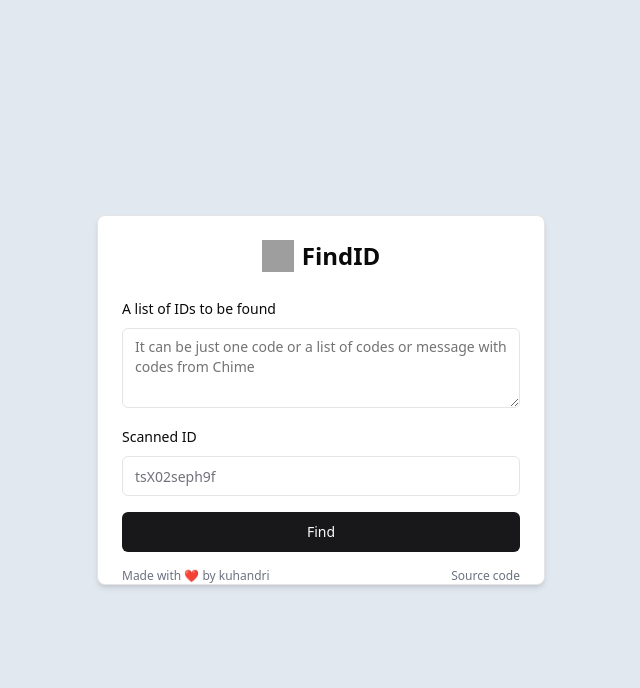
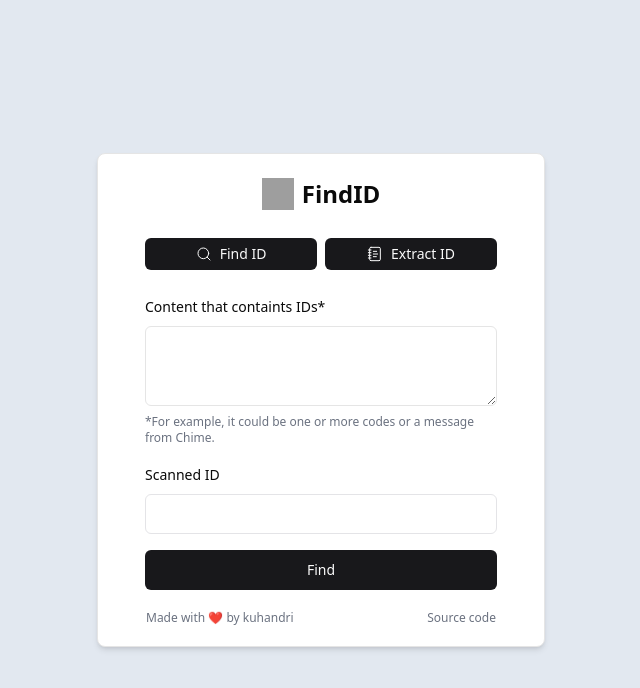
Before and after one commit to LWJerri/FindID, a React (Vite) app: page / in a window 1280 px wide. Shown: the top 688 px of the page, without its empty margins (319-959 px from the left). Built offline with nearby package versions, Linux system fonts and the light colour scheme; grey boxes are pictures that could not be loaded.

Commit message:
Split `App` codebase to small code parts, add custom context menu if `__TAURI_METADATA__` is available

```diff
--- a/src/App.tsx
+++ b/src/App.tsx
@@ -1,104 +1,59 @@
-import { Button } from "@/components/ui/button";
-import { Card, CardContent, CardHeader } from "@/components/ui/card";
-import { Input } from "@/components/ui/input";
-import { Label } from "@/components/ui/label";
+import { Tabs, TabsContent } from "@radix-ui/react-tabs";
+import { emit } from "@tauri-apps/api/event";
 import { useState } from "react";
-import { Textarea } from "./components/ui/textarea";
+import { onEventShowMenu } from "tauri-plugin-context-menu";
+import { ExtractIdTab } from "./components/custom/extractid";
+import { FindIDTab } from "./components/custom/findid";
+import Footer from "./components/custom/footer";
+import AppHeader from "./components/custom/header";
+import AppTabs from "./components/custom/list";
+import { Card } from "./components/ui/card";
+
+if (window?.__TAURI_METADATA__) {
+  onEventShowMenu("contextmenu", async () => ({
+    items: [
+      {
+        label: "Reload window",
+
+        event() {
+          location.reload();
+        },
+      },
+      {
+        label: "Check for updates",
+        async event() {
+          await emit("tauri://update");
+        },
+      },
+    ],
+  }));
+}
 
 export default function App() {
-  const [sourceValue, setSourceValue] = useState("");
-  const [scannedValue, setScannedValue] = useState("");
   const [backgroundColor, setBackgroundColor] = useState("bg-slate-200");
 
-  const handleScanButton = () => {
-    if (!sourceValue || !scannedValue) return;
-
-    const sourceValueIDs = sourceValue.match(scannedValue);
-
-    if (sourceValueIDs) {
-      setBackgroundColor("bg-green-200");
-
-      new Audio("song.mp3").play();
-    } else {
-      setBackgroundColor("bg-red-200");
-    }
-
-    setScannedValue("");
-
-    document.getElementById("scanned")!.focus();
+  const updateBackgroundColor = (data: string) => {
+    setBackgroundColor(data);
   };
-
-  const handleEnterKey = (e: { key: string }) => {
-    if (e.key !== "Enter") return;
-
-    handleScanButton();
-  };
-
-  const sourceArea = document.getElementById("source");
-
-  if (sourceArea) {
-    sourceArea.oninput = function () {
-      sourceArea.style.height = "";
-
-      sourceArea.style.height = sourceArea.scrollHeight + 5 + "px";
-    };
-  }
 
   return (
     <main className={`flex items-center justify-center min-h-screen ${backgroundColor}`}>
-      <Card className="w-full max-w-md mx-4 my-5 bg-white shadow-md">
-        <CardHeader>
-          <h2 className="text-2xl flex justify-center space-x-2 items-center font-bold">
-            <img src="shipit.png" className="w-8 h-8" alt="SHIPIT" />
+      <Card className="w-full max-w-md my-5 bg-white shadow-md">
+        <AppHeader />
 
-            <p>FindID</p>
-          </h2>
-        </CardHeader>
+        <Tabs defaultValue="find-id" className="w-[400px] mx-auto">
+          <AppTabs />
 
-        <CardContent>
-          <div className="space-y-4">
-            <div className="space-y-2">
-              <Label htmlFor="source">A list of IDs to be found</Label>
+          <TabsContent value="find-id">
+            <FindIDTab bg={updateBackgroundColor} />
+          </TabsContent>
 
-              <Textarea
-                id="source"
-                placeholder="It can be just one code or a list of codes or message with codes from Chime"
-                value={sourceValue}
-                onChange={(e) => setSourceValue(e.target.value)}
-                onKeyDown={handleEnterKey}
-              />
-            </div>
+          <TabsContent value="extract-id">
+            <ExtractIdTab />
+          </TabsContent>
+        </Tabs>
 
-            <div className="space-y-2">
-              <Label htmlFor="scanned">Scanned ID</Label>
-
-              <Input
-                id="scanned"
-                placeholder="tsX02seph9f"
-                type="text"
-                value={scannedValue}
-                onChange={(e) => setScannedValue(e.target.value.replace(/ /g, ""))}
-                onKeyDown={handleEnterKey}
-              />
-            </div>
-
-            <Button className="w-full" onClick={handleScanButton}>
-              Find
-            </Button>
-
-            <div className="flex justify-between">
-              <p className="text-xs text-gray-500">Made with ❤️ by kuhandri</p>
-
-              <a
-                className="text-xs text-gray-500 hover:underline"
-                href="https://github.com/LWJerri/FindID"
-                target="_blank"
-              >
-                Source code
-              </a>
-            </div>
-          </div>
-        </CardContent>
+        <Footer />
       </Card>
     </main>
   );
--- a/src/main.tsx
+++ b/src/main.tsx
@@ -1,6 +1,6 @@
 import React from "react";
 import ReactDOM from "react-dom/client";
-import App from "./App.tsx";
+import App from "./App";
 import "./index.css";
 
 ReactDOM.createRoot(document.getElementById("root")!).render(
```
